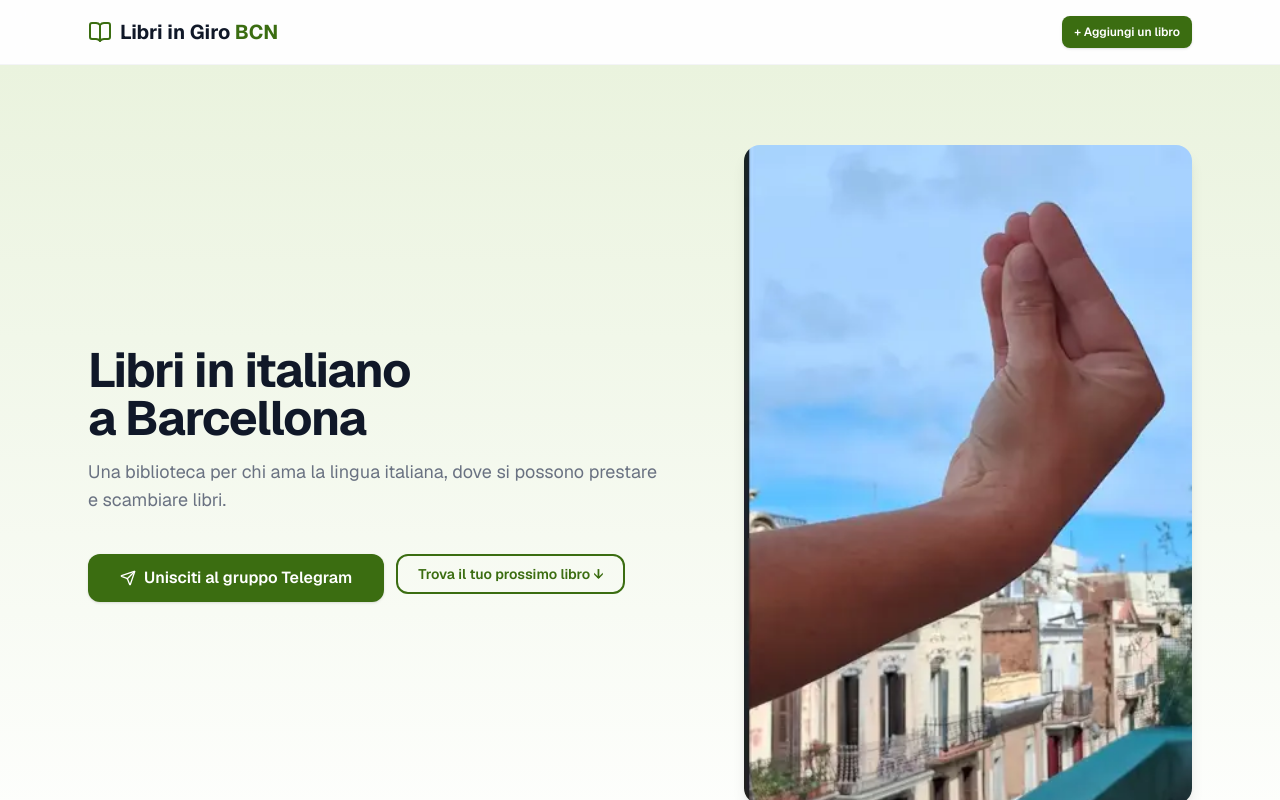
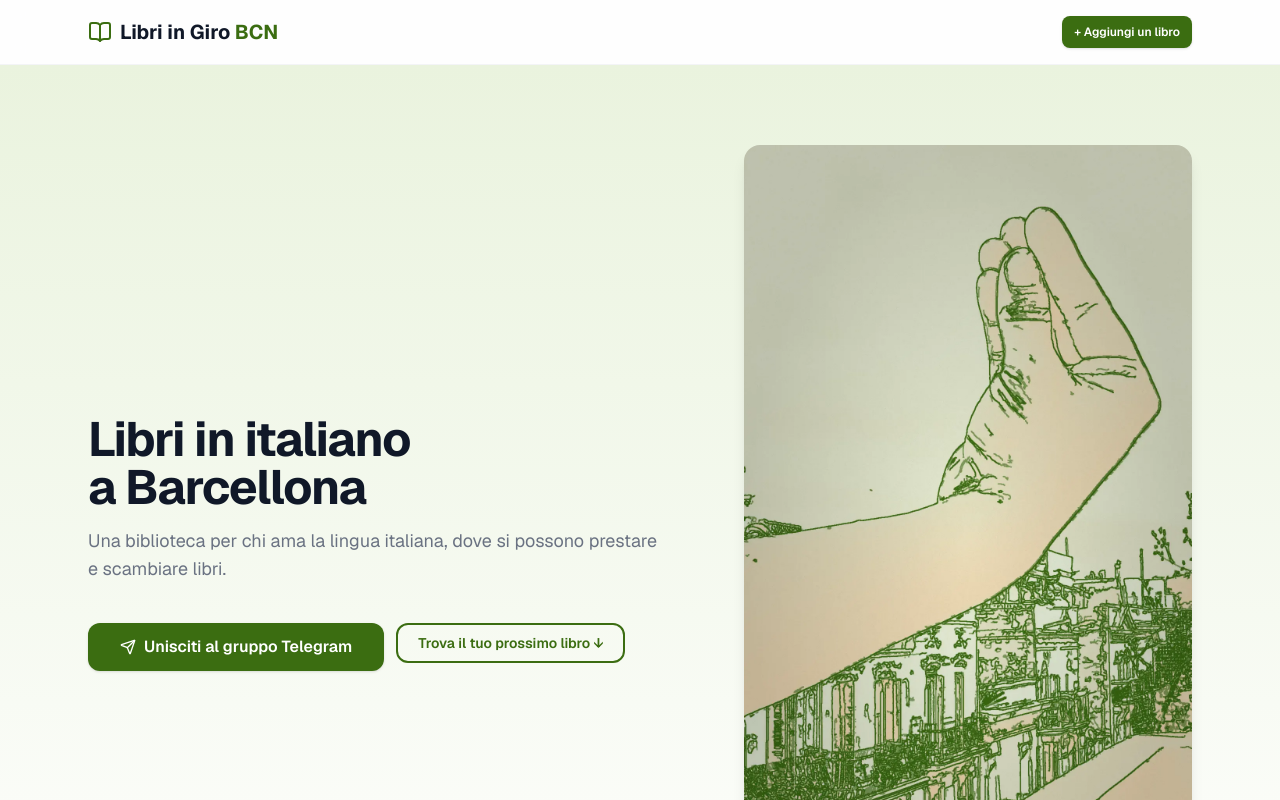
Before and after one commit to FabrizioContu/libri-in-giro-bcn, a Next.js app: page / in a window 1280 px wide. Shown: the top 800 px of the page. Built offline with nearby package versions, Linux system fonts and the light colour scheme; no server answers; the database is empty.

Commit message:
hero foto update

```diff
--- a/components/HeroIntro.tsx
+++ b/components/HeroIntro.tsx
@@ -36,7 +36,7 @@ export function HeroIntro() {
 
           <div className="flex-shrink-0 w-full max-w-xs lg:max-w-sm xl:max-w-md">
             <Image
-              src="/hero.webp"
+              src="/hero1.webp"
               alt="Barcellona — Libri in Giro BCN"
               width={400}
               height={600}
```
Also changed, not shown: public/hero1.webp (added).
